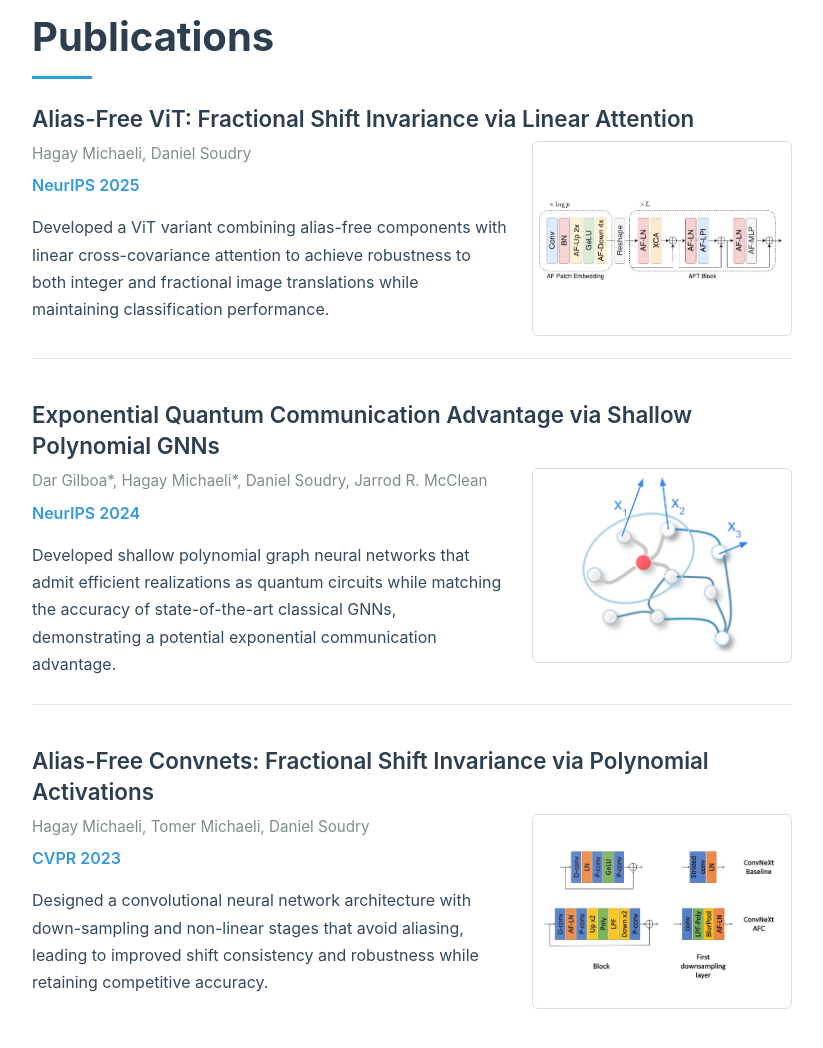
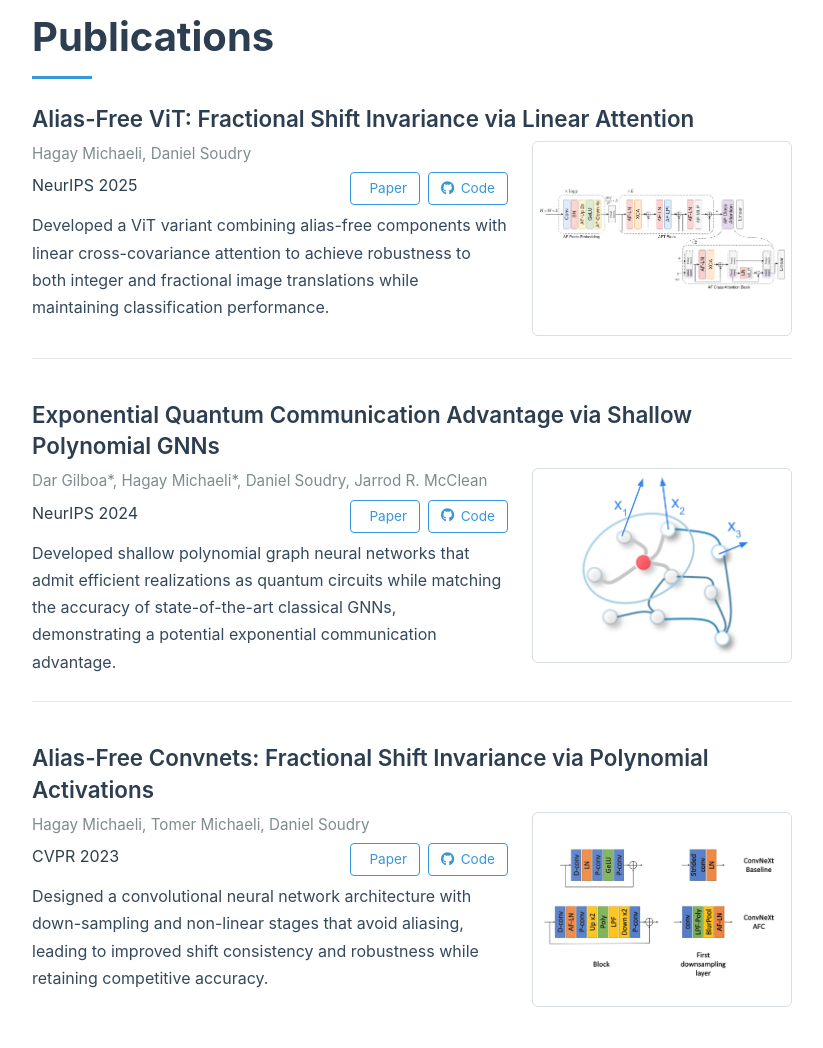
Before and after one commit to hmichaeli/hmichaeli.github.io, a plain HTML site: page index.html in a window 1280 px wide. Shown: the part 570-1618 px from the top of the page, without its empty margins (228-1051 px from the left). Drawn offline with Linux system fonts and the light colour scheme; some icons are missing.

Commit message:
Update publications paper and code links

```diff
--- a/index.html
+++ b/index.html
@@ -51,12 +51,25 @@
                 <div class="pub-row">
                     <div class="pub-text">
                         <div class="publication-authors">Hagay Michaeli, Daniel Soudry</div>
-                        <div class="links"><span class="publication-venue">NeurIPS 2025</span></div>
-
+                        <div class="links">
+                            <!-- <span class="publication-venue">NeurIPS 2025</span> -->
+                             <span class="pub-text">NeurIPS 2025</span>
+                            <span class="pub-buttons">
+                                <a href="https://arxiv.org/abs/2510.22673v1" class="pub-btn" target="_blank">
+                                    <i class="ai ai-arxiv"></i>
+                                    <span>Paper</span>
+                                </a>
+                                <a href="https://github.com/hmichaeli/alias_free_vit" class="pub-btn" target="_blank">
+                                    <i class="fab fa-github"></i>
+                                    <span>Code</span>
+                                </a>
+                            </span>
+                        </div>
                         <p class="publication-summary">Developed a ViT variant combining alias-free components with linear cross-covariance attention to achieve robustness to both integer and fractional image translations while maintaining classification performance.</p>
                     </div>
                     <div class="pub-media"><div class="pub-thumb" aria-hidden="true">
-                        <img src="assets/xcit_af_model_thumbnail.jpg" alt="Alias-Free ViT" class="pub-img">
+                        <!-- <img src="assets/xcit_af_model_thumbnail.jpg" alt="Alias-Free ViT" class="pub-img"> -->
+                         <img src="assets/xcit_af_model.png" alt="Alias-Free ViT" class="pub-img">
                     </div></div>
                 </div>
             </div>
@@ -69,7 +82,20 @@
                 <div class="pub-row">
                     <div class="pub-text">
                         <div class="publication-authors">Dar Gilboa*, Hagay Michaeli*, Daniel Soudry, Jarrod R. McClean</div>
-                        <div class="links"><span class="publication-venue">NeurIPS 2024</span></div>
+                        <div class="links">
+                            <!-- <span class="publication-venue">NeurIPS 2024</span> -->
+                             <span class="pub-text">NeurIPS 2024</span>
+                            <span class="pub-buttons">
+                                <a href="https://arxiv.org/abs/2310.07136" class="pub-btn" target="_blank">
+                                    <i class="ai ai-arxiv"></i>
+                                    <span>Paper</span>
+                                </a>
+                                <a href="https://github.com/hmichaeli/quantum_gnns" class="pub-btn" target="_blank">
+                                    <i class="fab fa-github"></i>
+                                    <span>Code</span>
+                                </a>
+                            </span>
+                        </div>
                         <p class="publication-summary">
                             Developed shallow polynomial graph neural networks that admit efficient realizations as quantum circuits
                             while matching the accuracy of state-of-the-art classical GNNs, demonstrating a potential exponential communication advantage.</p>
@@ -85,7 +111,20 @@
                 <div class="pub-row">
                     <div class="pub-text">
                         <div class="publication-authors">Hagay Michaeli, Tomer Michaeli, Daniel Soudry</div>
-                        <div class="links"><span class="publication-venue">CVPR 2023</span></div>
+                        <div class="links">
+                            <!-- <span class="publication-venue">CVPR 2023</span> -->
+                             <span class="pub-text">CVPR 2023</span>
+                            <span class="pub-buttons">
+                                <a href="https://arxiv.org/abs/2303.08085" class="pub-btn" target="_blank">
+                                    <i class="ai ai-arxiv"></i>
+                                    <span>Paper</span>
+                                </a>
+                                <a href="https://github.com/hmichaeli/alias_free_convnets" class="pub-btn" target="_blank">
+                                    <i class="fab fa-github"></i>
+                                    <span>Code</span>
+                                </a>
+                            </span>
+                        </div>
                         <p class="publication-summary">Designed a convolutional neural network architecture with down-sampling and non-linear stages that avoid aliasing,
                             leading to improved shift consistency and robustness while retaining competitive accuracy.</p>
                     </div>
--- a/styles.css
+++ b/styles.css
@@ -228,6 +228,36 @@ section {
 /* Slightly tighter overall bottom padding (keep separation between items) */
 .publication-item { padding-bottom: 1.4rem; }
 
+/* Publication buttons with icons */
+.pub-buttons {
+    display: inline-flex;
+    gap: 0.5rem;
+    margin-left: 0.75rem;
+}
+
+.pub-btn {
+    display: inline-flex;
+    align-items: center;
+    gap: 0.4rem;
+    padding: 0.25rem 0.75rem;
+    font-size: 0.85rem;
+    color: #3498db;
+    background-color: transparent;
+    border: 1px solid #3498db;
+    border-radius: 4px;
+    text-decoration: none;
+    transition: all 0.2s ease;
+}
+
+.pub-btn:hover {
+    background-color: #3498db;
+    color: white;
+}
+
+.pub-btn i {
+    font-size: 1em;
+}
+
 .publication-title:hover, .course-title:hover {
     color: #3498db;
 }
```
Also changed, not shown: alias_free_vit/index.html (+12 -2 lines), assets/xcit_af_model.png (added).
